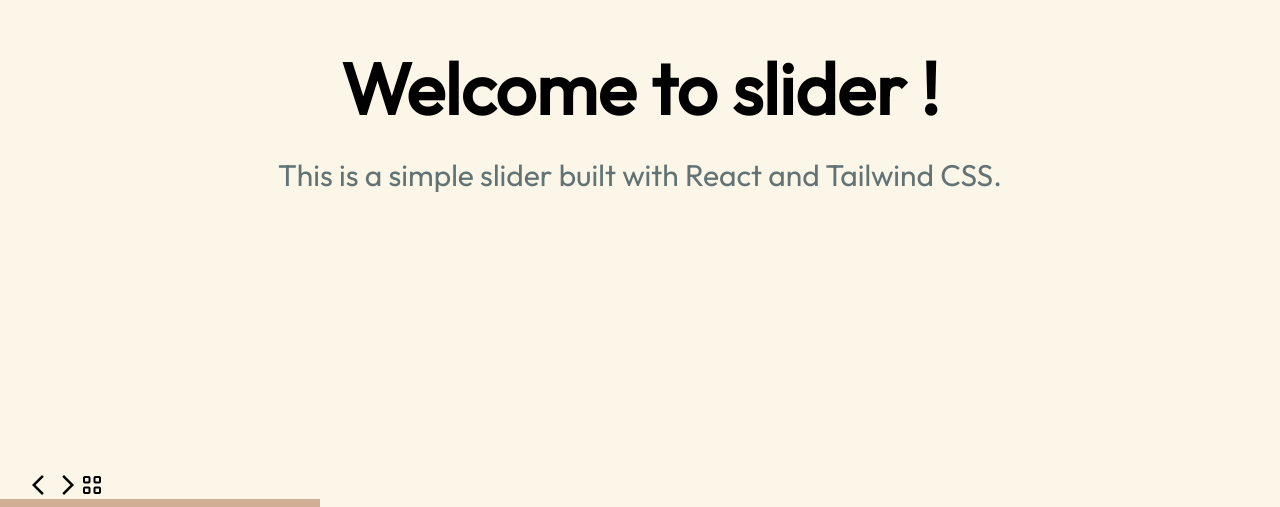
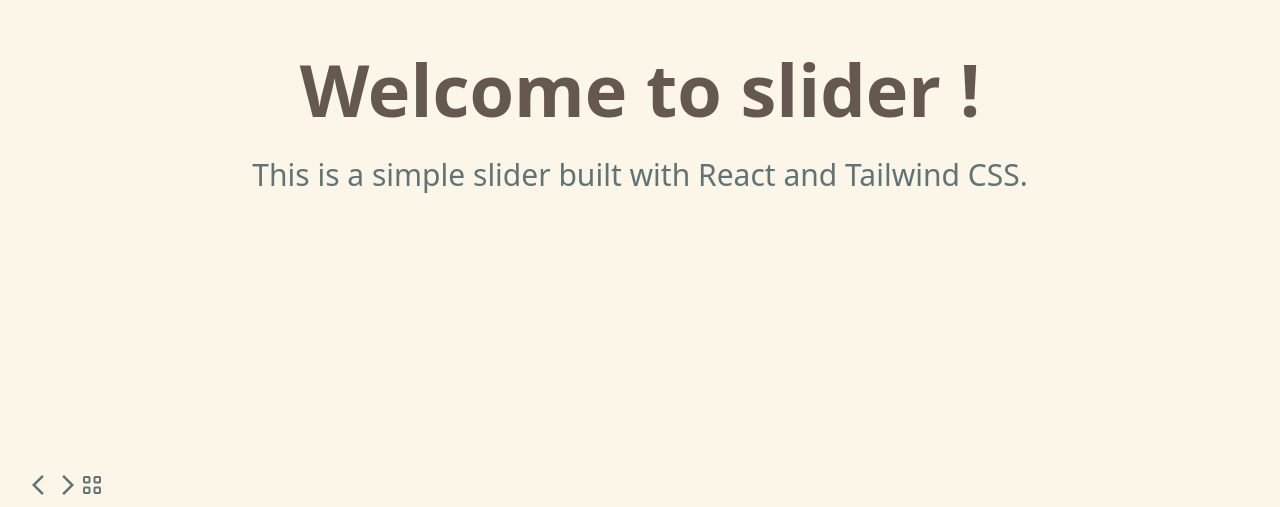
Before and after one commit to ArabuHito/Slider, a React (Vite) app: page / in a window 1280 px wide. Shown: the part 293-800 px from the top of the page. Built offline with nearby package versions, Linux system fonts and the light colour scheme.

Commit message:
W.I.P : Adds a mosaic view.

```diff
--- a/src/App.jsx
+++ b/src/App.jsx
@@ -57,7 +57,7 @@
                 ...and a picture of my cat !
             </Title>
             <Image
-                src="https://placekitten.com/300/200"
+                src="https://placekitten.com/720/480"
                 alt="A cute kitten"
             />
         </Slide>
--- a/src/components/Deck.jsx
+++ b/src/components/Deck.jsx
@@ -2,33 +2,53 @@
 import PropTypes from 'prop-types';
 
 function Deck( {children} ) {
+    // Hooks
+    const [currentSlide, setCurrentSlide] = useState(0);
+    const [progressWidth, setProgressWidth] = useState(0);
+    const [mosaicView, setMosaicView] = useState(false);
 
+    // Index the slides
     const slides = children.map((slide, index) => {
         return (
-            <div key={index} className="slide">
+            <div key={index} className={`slide ${mosaicView ? 'mosaic-slide' : ''}`}
+                 onClick={() => handleSlideClick(index)}>
                 {slide}
             </div>
         );
     });
 
+    // Constants
     const totalSlides = slides.length;
-    const [currentSlide, setCurrentSlide] = useState(0);
-    const [progressWidth, setProgressWidth] = useState(0);
 
+    // Navigation
     const nextSlide = useCallback(() => {
         if (currentSlide < totalSlides - 1) {
             setCurrentSlide(currentSlide + 1);
-            setProgressWidth(((currentSlide + 2) / totalSlides) * 100);
+            setProgressWidth(((currentSlide + 1) / (totalSlides - 1)) * 100);
+        }
+    }, [currentSlide, totalSlides]);
+    const prevSlide = useCallback(() => {
+        if (currentSlide > 0) {
+            setCurrentSlide(currentSlide - 1);
+            setProgressWidth(((currentSlide - 1) / (totalSlides - 1)) * 100);
         }
     }, [currentSlide, totalSlides]);
 
-    const prevSlide = useCallback(() => {
-        if (currentSlide > 0) {
-            setCurrentSlide(currentSlide - 1);
-            setProgressWidth(((currentSlide) / totalSlides) * 100);
+    // Handle slide click in mosaic view
+    const handleSlideClick = (index) => {
+        if (mosaicView) {
+            setCurrentSlide(index);
+            setMosaicView(false);
         }
-    }, [currentSlide, totalSlides]);
+    };
 
+    // Toggle mosaic view
+    const toggleMosaicView = () => {
+        setMosaicView(!mosaicView);
+    };
+
+    // Keyboard navigation
+    // TODO : Remake this with the event listener "keyup" in React
     useEffect(() => {
         function handleKeyDown(event) {
             if (event.key === "ArrowRight") {
@@ -48,19 +68,19 @@
 
     // Set the progress bar width
     useEffect(() => {
-        setProgressWidth(((currentSlide + 1) / totalSlides) * 100);
+        setProgressWidth(((currentSlide) / (totalSlides - 1)) * 100);
     }, [currentSlide, totalSlides]);
 
     return (
-        <div className="deck">
-            {slides[currentSlide]}
+        <div className={`deck ${mosaicView ? 'mosaic-view' : ''}`}>
+            {mosaicView ? slides : slides[currentSlide]}
             <div className="toolbar">
                 <div className="controls">
                     <button className="prev" onClick={prevSlide}><span
                         className="material-symbols-outlined">arrow_back_ios</span></button>
                     <button className="next" onClick={nextSlide}><span
                         className="material-symbols-outlined">arrow_forward_ios</span></button>
-                    <button className="view cozy"><span className="material-symbols-outlined">view_cozy</span></button>
+                    <button className="mosaic-view" onClick={toggleMosaicView}><span className="material-symbols-outlined">view_cozy</span></button>
                 </div>
             </div>
             <div className="progress-bar" style={{width: `${progressWidth}%`}}/>
@@ -68,6 +88,7 @@
     );
 }
 
+// Prop types
 Deck.propTypes = {
     children: PropTypes.array.isRequired,
 };
--- a/src/index.css
+++ b/src/index.css
@@ -2,33 +2,42 @@
 @tailwind components;
 @tailwind utilities;
 
-@layer components{
+@layer components {
     .title {
-        @apply text-7xl font-bold m-8;
+        @apply text-7xl font-bold m-8 text-accent dark:text-secondary;
     }
 
     .text {
-        @apply text-text text-3xl mx-32;
+        @apply text-text dark:text-primary text-3xl mx-32;
     }
 
     .toolbar {
-        @apply fixed bottom-0 left-0 w-screen px-8 flex justify-between pb-1;
+        @apply fixed bottom-0 left-0 w-screen px-8 flex justify-between pb-1 text-text dark:text-primary;
     }
 
     .slide {
-        @apply h-screen w-screen text-center flex flex-col justify-center bg-background;
+        @apply h-screen w-screen text-center flex flex-col justify-center bg-background dark:bg-stone-800;
     }
 
-    .code{
+    .code {
         @apply rounded w-fit mx-auto bg-code p-4 text-white border-border border-2;
     }
 
     .progress-bar {
-        @apply fixed bottom-0 left-0 w-0 h-2 bg-primary transition-all duration-500 ease-in-out;
+        @apply fixed bottom-0 left-0 w-0 h-2 transition-all duration-500 ease-in-out bg-primary dark:bg-primary;
     }
 
     .image {
         @apply w-fit mx-auto;
+    }
+
+    .deck.mosaic-view {
+        @apply bg-secondary dark:bg-stone-600
+        grid-cols-2 grid-rows-2 grid gap-4 p-4;
+    }
+
+    .slide.mosaic-slide {
+        @apply cursor-pointer w-[50%];
     }
 }
 
@@ -41,6 +50,6 @@
 
 @layer base {
     html {
-        font-family: 'Outfit', sans-serif;
+        @apply font-sans bg-background dark:bg-stone-900 text-text dark:text-primary;
     }
 }
```
